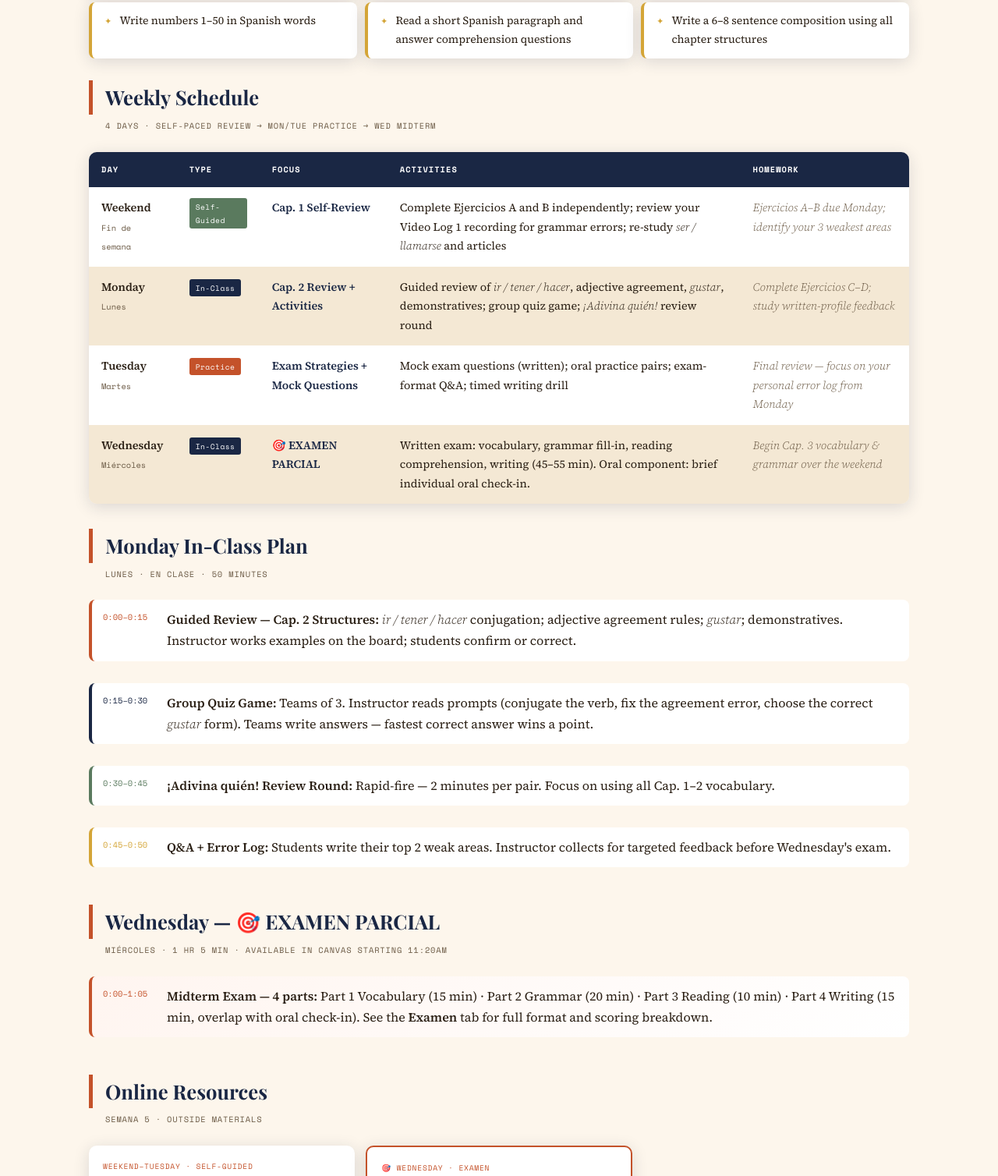
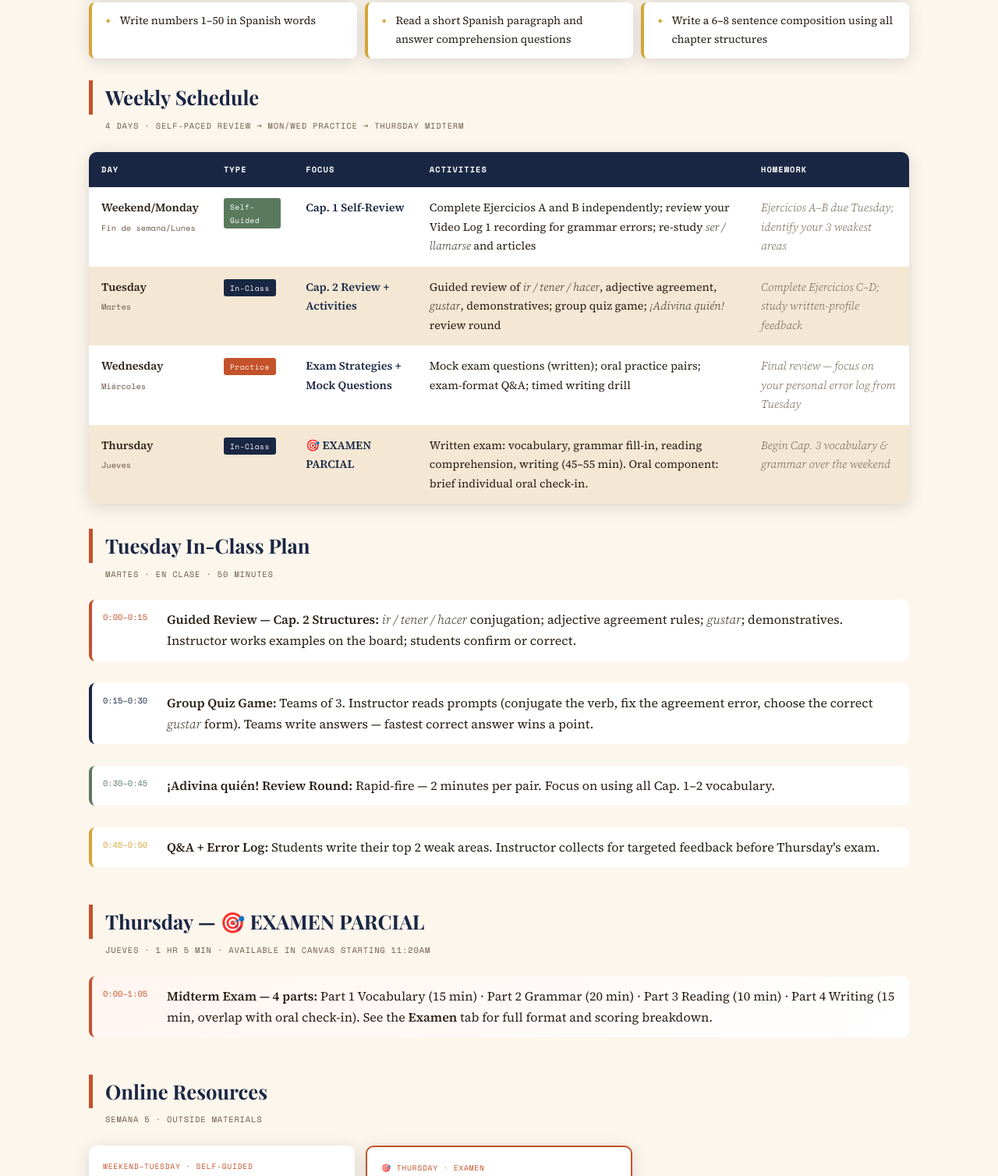
Before and after one commit to jmmenjivar21/IP_SPAN121_Textbook_Midterm, a plain HTML site: page index.html in a window 1280 px wide. Shown: the part 868-2376 px from the top of the page at 78% size. Drawn offline with nearby package versions, Linux system fonts and the light colour scheme; a web font is replaced by a local one.

Commit message:
Update index.html

```diff
--- a/index.html
+++ b/index.html
@@ -836,7 +836,7 @@
   <div class="header-inner">
     <span class="header-badge">SPSCC · ESP 121</span>
     <span class="header-title">Semana 5 — Midterm Review &amp; Exam</span>
-    <span class="header-subtitle">Capítulos 1–2 · Examen el miércoles</span>
+    <span class="header-subtitle">Capítulos 1–2 · Examen el jueves</span>
   </div>
 </header>
 
@@ -859,7 +859,7 @@
 <section id="overview" class="active">
   <div class="week-hero">
     <h1>Semana 5 — Midterm Review &amp; Exam</h1>
-    <p>SPSCC · Spanish 121 · Capítulos 1–2 · Repaso completo + Examen parcial el miércoles</p>
+    <p>SPSCC · Spanish 121 · Capítulos 1–2 · Repaso completo + Examen parcial el jueves</p>
     <div class="topic-chips">
       <span class="chip">repaso Cap. 1–2</span>
       <span class="chip">ser · llamarse · regular verbs</span>
@@ -874,7 +874,7 @@
   <div style="background:linear-gradient(135deg, var(--terracotta), var(--terra-light));color:white;padding:24px 28px;border-radius:14px;margin-bottom:32px;box-shadow:var(--soft-shadow)">
     <div style="font-family:'Space Mono',monospace;font-size:0.7rem;letter-spacing:0.1em;text-transform:uppercase;opacity:0.85;margin-bottom:8px">Esta Semana · This Week</div>
     <h2 style="font-family:'Playfair Display',serif;font-size:1.5rem;margin-bottom:10px;color:white">Prepárate para el Examen Parcial</h2>
-    <p style="font-size:0.95rem;line-height:1.5;opacity:0.95">A complete self-paced review of Chapters 1–2 followed by a Wednesday midterm. Work through the <strong>Repaso</strong> tabs first, then drill <strong>Vocabulario</strong>, practice <strong>Lectura</strong> and <strong>Escritura</strong>, and check the <strong>Examen</strong> tab for format and study tips.</p>
+    <p style="font-size:0.95rem;line-height:1.5;opacity:0.95">A complete self-paced review of Chapters 1–2 followed by a Thursday midterm. Work through the <strong>Repaso</strong> tabs first, then drill <strong>Vocabulario</strong>, practice <strong>Lectura</strong> and <strong>Escritura</strong>, and check the <strong>Examen</strong> tab for format and study tips.</p>
   </div>
 
   <!-- Learning Objectives -->
@@ -894,7 +894,7 @@
 
   <!-- Weekly Schedule -->
   <h2 class="section-title">Weekly Schedule</h2>
-  <p class="section-meta">4 days · Self-paced review → Mon/Tue practice → Wed midterm</p>
+  <p class="section-meta">4 days · Self-paced review → Mon/Wed practice → Thursday midterm</p>
 
   <table class="schedule-table">
     <thead>
@@ -908,28 +908,28 @@
     </thead>
     <tbody>
       <tr>
-        <td><strong>Weekend</strong><br><small style="color:var(--text-light);font-family:'Space Mono',monospace;font-size:0.65rem">Fin de semana</small></td>
+        <td><strong>Weekend/Monday</strong><br><small style="color:var(--text-light);font-family:'Space Mono',monospace;font-size:0.65rem">Fin de semana/Lunes</small></td>
         <td><span class="day-type type-self">Self-Guided</span></td>
         <td class="day-focus">Cap. 1 Self-Review</td>
         <td>Complete Ejercicios A and B independently; review your Video Log 1 recording for grammar errors; re-study <em>ser / llamarse</em> and articles</td>
-        <td class="hw-note">Ejercicios A–B due Monday; identify your 3 weakest areas</td>
+        <td class="hw-note">Ejercicios A–B due Tuesday; identify your 3 weakest areas</td>
       </tr>
       <tr>
-        <td><strong>Monday</strong><br><small style="color:var(--text-light);font-family:'Space Mono',monospace;font-size:0.65rem">Lunes</small></td>
+        <td><strong>Tuesday</strong><br><small style="color:var(--text-light);font-family:'Space Mono',monospace;font-size:0.65rem">Martes</small></td>
         <td><span class="day-type type-inclass">In-Class</span></td>
         <td class="day-focus">Cap. 2 Review + Activities</td>
         <td>Guided review of <em>ir / tener / hacer</em>, adjective agreement, <em>gustar</em>, demonstratives; group quiz game; <em>¡Adivina quién!</em> review round</td>
         <td class="hw-note">Complete Ejercicios C–D; study written-profile feedback</td>
       </tr>
       <tr>
-        <td><strong>Tuesday</strong><br><small style="color:var(--text-light);font-family:'Space Mono',monospace;font-size:0.65rem">Martes</small></td>
+        <td><strong>Wednesday</strong><br><small style="color:var(--text-light);font-family:'Space Mono',monospace;font-size:0.65rem">Miércoles</small></td>
         <td><span class="day-type type-practice">Practice</span></td>
         <td class="day-focus">Exam Strategies + Mock Questions</td>
         <td>Mock exam questions (written); oral practice pairs; exam-format Q&amp;A; timed writing drill</td>
-        <td class="hw-note">Final review — focus on your personal error log from Monday</td>
+        <td class="hw-note">Final review — focus on your personal error log from Tuesday</td>
       </tr>
       <tr>
-        <td><strong>Wednesday</strong><br><small style="color:var(--text-light);font-family:'Space Mono',monospace;font-size:0.65rem">Miércoles</small></td>
+        <td><strong>Thursday</strong><br><small style="color:var(--text-light);font-family:'Space Mono',monospace;font-size:0.65rem">Jueves</small></td>
         <td><span class="day-type type-inclass">In-Class</span></td>
         <td class="day-focus">🎯 EXAMEN PARCIAL</td>
         <td>Written exam: vocabulary, grammar fill-in, reading comprehension, writing (45–55 min). Oral component: brief individual oral check-in.</td>
@@ -938,9 +938,9 @@
     </tbody>
   </table>
 
-  <!-- Monday class plan -->
-  <h2 class="section-title">Monday In-Class Plan</h2>
-  <p class="section-meta">Lunes · En clase · 50 minutes</p>
+  <!-- Tuesday class plan -->
+  <h2 class="section-title">Tuesday In-Class Plan</h2>
+  <p class="section-meta">Martes · En clase · 50 minutes</p>
 
   <div style="display:grid;gap:12px;margin-bottom:32px;">
     <div class="exercise-item" style="background:white;border-left:4px solid var(--terracotta)">
@@ -957,13 +957,13 @@
     </div>
     <div class="exercise-item" style="background:white;border-left:4px solid var(--gold)">
       <div class="item-num" style="font-family:'Space Mono',monospace;font-size:0.65rem;color:var(--gold);min-width:70px">0:45–0:50</div>
-      <div class="item-text"><strong>Q&amp;A + Error Log:</strong> Students write their top 2 weak areas. Instructor collects for targeted feedback before Wednesday's exam.</div>
-    </div>
-  </div>
-
-  <!-- Wednesday: exam time block -->
-  <h2 class="section-title">Wednesday — 🎯 EXAMEN PARCIAL</h2>
-  <p class="section-meta">Miércoles · 1 hr 5 min · Available in Canvas starting 11:20am</p>
+      <div class="item-text"><strong>Q&amp;A + Error Log:</strong> Students write their top 2 weak areas. Instructor collects for targeted feedback before Thursday's exam.</div>
+    </div>
+  </div>
+
+  <!-- Thursday: exam time block -->
+  <h2 class="section-title">Thursday — 🎯 EXAMEN PARCIAL</h2>
+  <p class="section-meta">Jueves · 1 hr 5 min · Available in Canvas starting 11:20am</p>
 
   <div style="display:grid;gap:12px;margin-bottom:32px;">
     <div class="exercise-item" style="background:linear-gradient(135deg,#fff5f0,white);border-left:4px solid var(--terracotta)">
@@ -985,7 +985,7 @@
       <span style="display:block;font-size:0.8rem;color:var(--text-light);margin-top:4px">📝 Practice: Class website</span>
     </div>
     <div style="background:white;border-radius:10px;padding:18px;box-shadow:var(--tile-shadow);border:2px solid var(--terracotta)">
-      <div style="font-family:'Space Mono',monospace;font-size:0.6rem;color:var(--terracotta);letter-spacing:0.08em;text-transform:uppercase;margin-bottom:8px">🎯 Wednesday · Examen</div>
+      <div style="font-family:'Space Mono',monospace;font-size:0.6rem;color:var(--terracotta);letter-spacing:0.08em;text-transform:uppercase;margin-bottom:8px">🎯 Thursday · Examen</div>
       <p style="font-size:0.88rem;font-weight:600;margin-bottom:8px">Last-Minute Spanish 1 Review</p>
       <a href="https://www.youtube.com/@spanishpod101/search?query=Spanish+1+review+beginner" target="_blank" style="display:block;font-size:0.8rem;color:var(--navy);text-decoration:none;margin-bottom:4px">▶ Video: Spanish 1 Review Playlist (SpanishPod101)</a>
       <span style="display:block;font-size:0.8rem;color:var(--text-light);margin-top:4px">📝 Practice: Class website</span>
```
